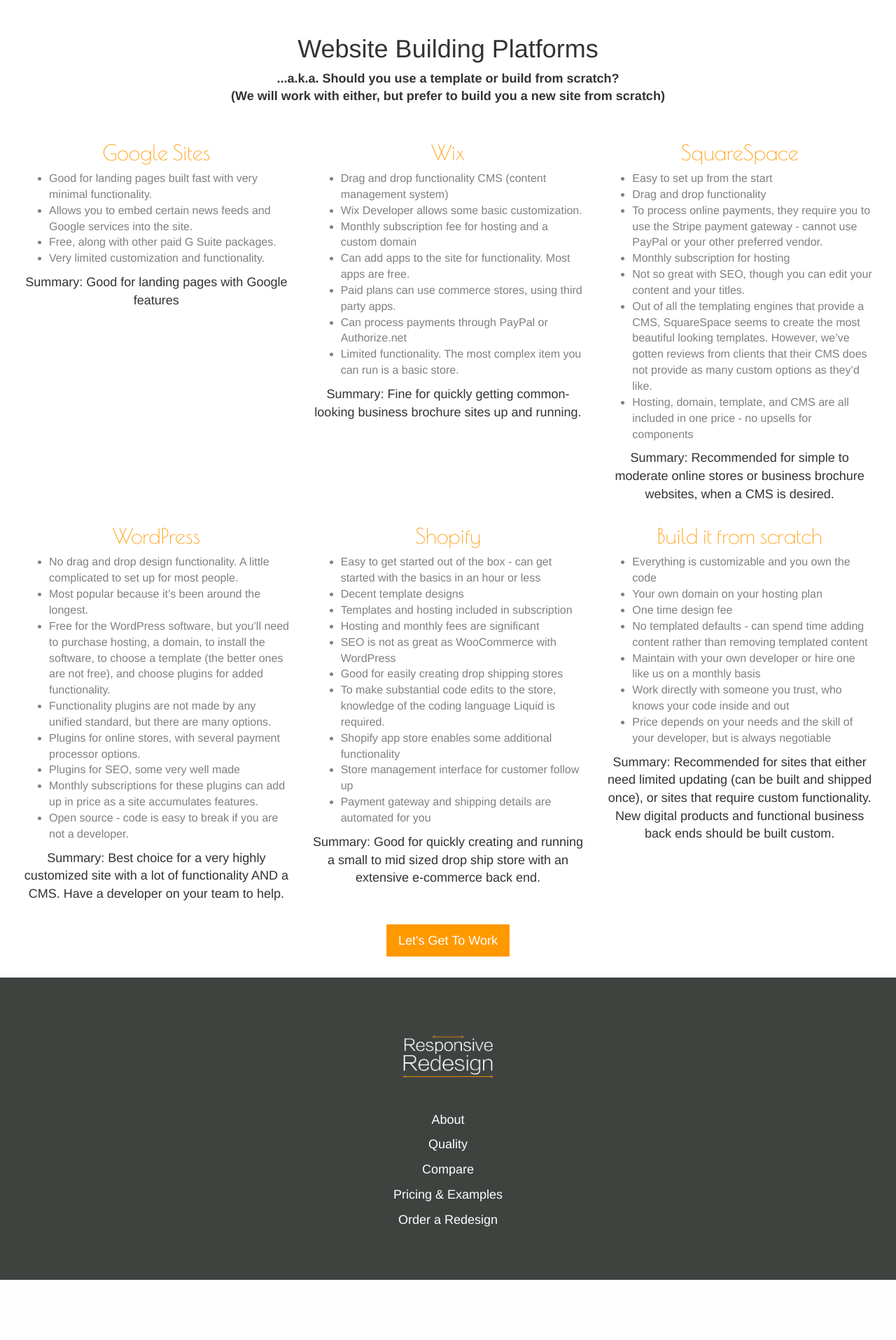
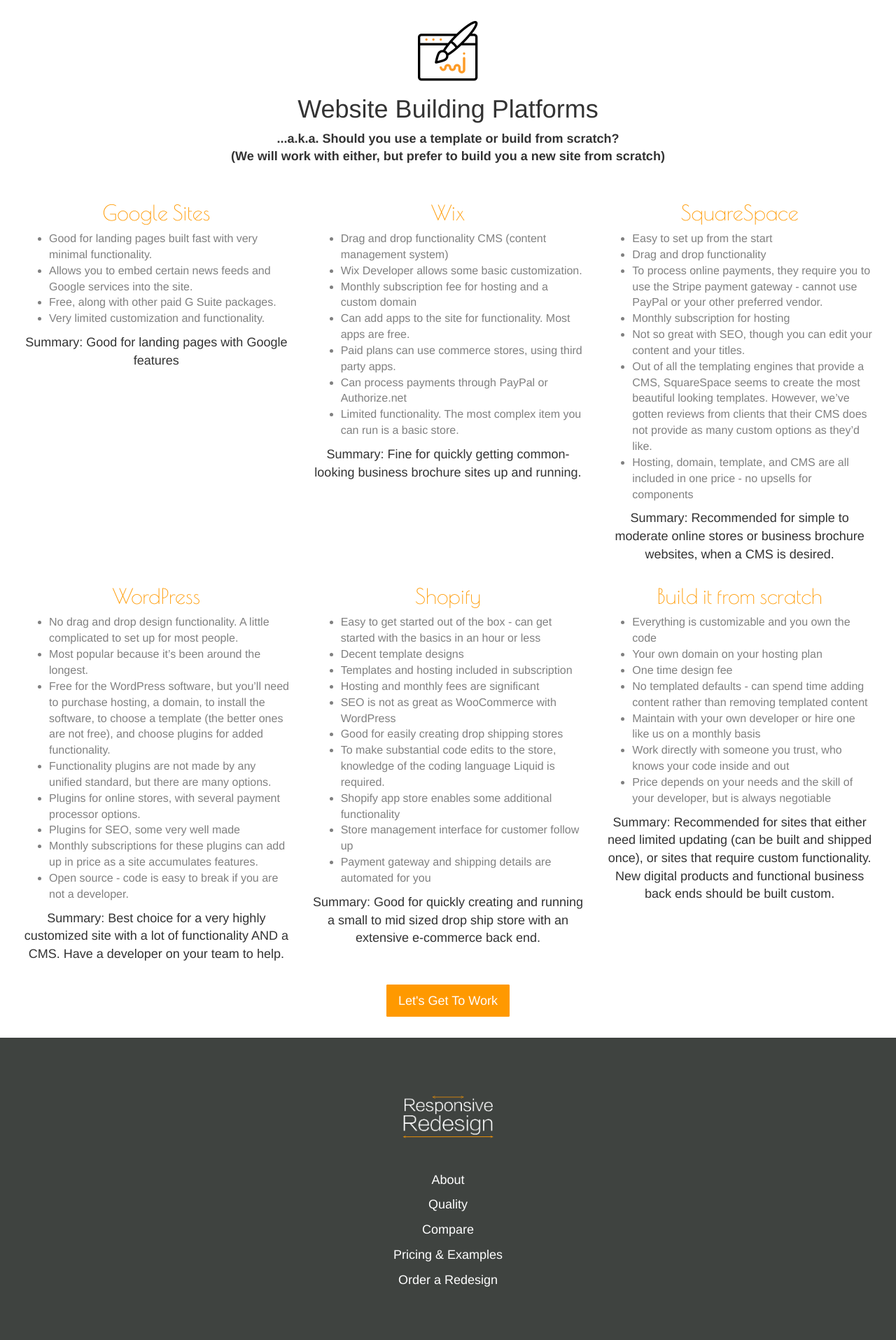
Before and after one commit to aoprojects/responsiveredesign-app, a Rails app: page /options_for_building_a_website in a window 1280 px wide. Shown: the part 100-2015 px from the top of the page at 70% size. Before the commit the page ends 1929 px from the top, so only its background shows below. Run offline with Rails 7, Linux system fonts and the light colour scheme; style sheets or scripts are compiled from the project's sources; some libraries are stand-ins or nearby versions; some web fonts are replaced.

Commit message:
add icon to website building platforms

```diff
--- a/app/views/pages/options_for_building_a_website.html.erb
+++ b/app/views/pages/options_for_building_a_website.html.erb
@@ -4,6 +4,10 @@
 <section class="padding">
 	<div class="row animated fadeInDown delay-03s">
 		<div class="text-left col-lg-offset-2 col-lg-8 col-md-offset-1 col-md-10 col-sm-offset-1 col-sm-10 col-xs-12">
+			<div class="text-center">
+				<%= image_tag("flaticons/flaticon-paint-website-Freepik-orange.png") %>
+				<!-- icon edited from version found on flaticon.com from the artist known as Freepik -->
+			</div>
 			<h1 class="text-center">Website Building Platforms</h1>
 			<p class="text-center"><strong>...a.k.a. Should you use a template or build from scratch?
 				<br>
```
Also changed, not shown: app/assets/images/flaticons/flaticon-paint-website-Freepik-orange.png (added), app/assets/images/smartphone_call.png (deleted), app/assets/images/smartphone_text.png (deleted), app/assets/images/spiration-light.png (deleted).
